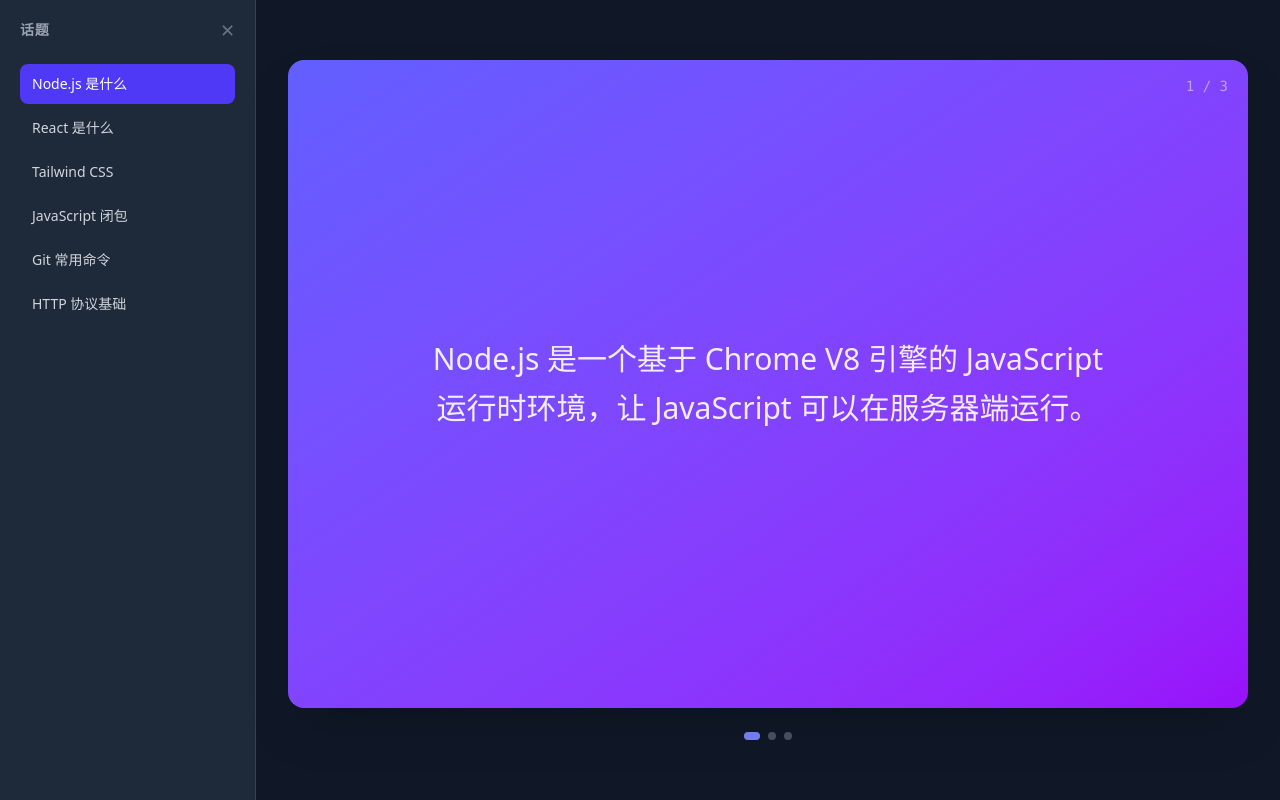
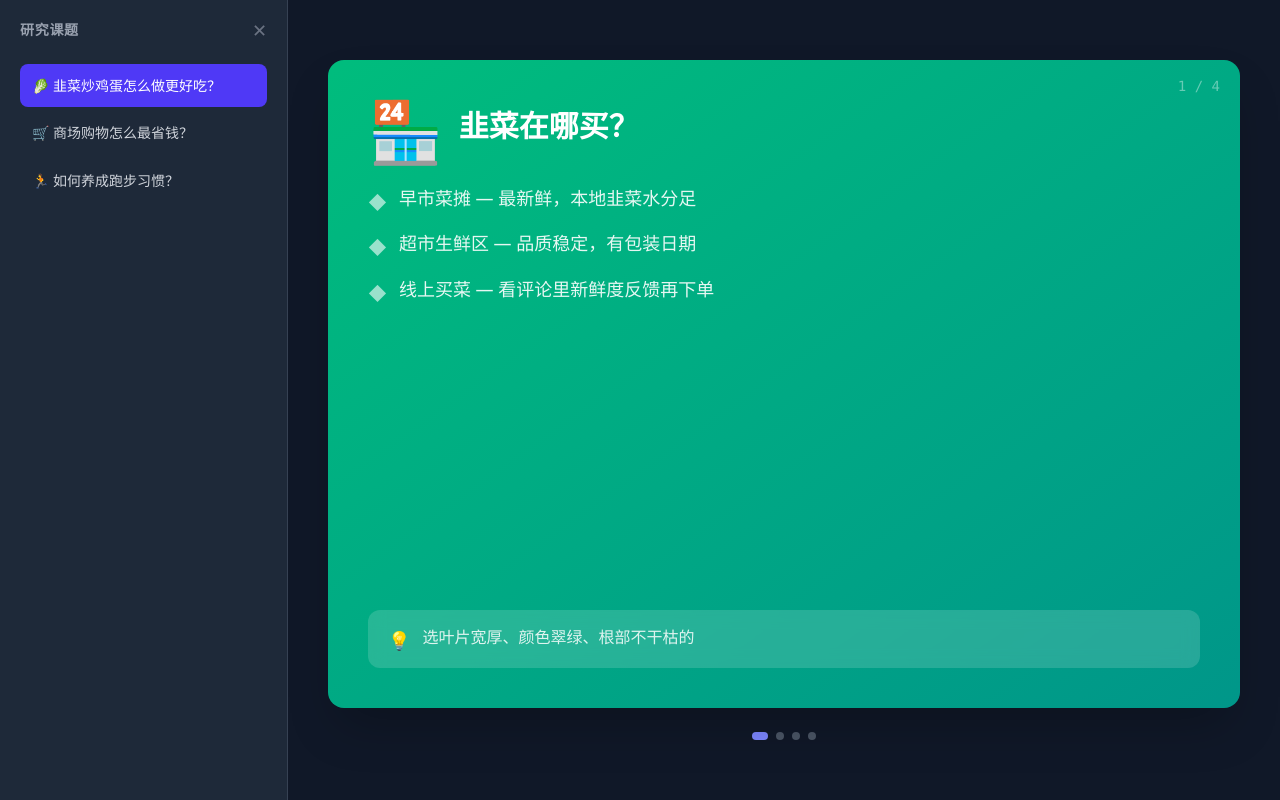
Before and after one commit to x2x5/aly, a React (Vite) app: page / in a window 1280 px wide. Built offline with nearby package versions, Linux system fonts and the light colour scheme.

Commit message:
refactor: 研究课题格式 + 可视化幻灯片

```diff
--- a/src/App.jsx
+++ b/src/App.jsx
@@ -1,16 +1,54 @@
 import { useState, useEffect, useCallback } from "react"
 import topics from "./data.js"
 
+const gradients = {
+  emerald: "from-emerald-500 to-teal-600",
+  amber: "from-amber-500 to-orange-600",
+  rose: "from-rose-500 to-pink-600",
+  violet: "from-violet-500 to-purple-600",
+  blue: "from-blue-500 to-indigo-600",
+  cyan: "from-cyan-500 to-blue-600",
+  orange: "from-orange-500 to-red-600",
+  pink: "from-pink-500 to-rose-600",
+  slate: "from-slate-500 to-gray-600",
+  green: "from-green-500 to-emerald-600",
+  indigo: "from-indigo-500 to-blue-700",
+  yellow: "from-yellow-500 to-amber-600",
+}
+
 function SlidePreview({ slide, index, total }) {
+  const bg = gradients[slide.color] || "from-indigo-500 to-purple-600"
   return (
-    <div className="relative flex items-center justify-center h-full w-full bg-gradient-to-br from-indigo-500 to-purple-600 rounded-2xl shadow-2xl p-12 select-none cursor-default">
-      <span className="absolute top-4 right-5 text-white/50 text-sm font-mono">
+    <div
+      className={`relative flex flex-col bg-gradient-to-br ${bg} rounded-2xl shadow-2xl p-8 md:p-10 select-none cursor-default h-full w-full overflow-y-auto`}
+    >
+      <span className="absolute top-4 right-5 text-white/40 text-sm font-mono">
         {index} / {total}
       </span>
-      <div className="text-center">
-        <p className="text-2xl md:text-3xl text-white/90 max-w-2xl mx-auto leading-relaxed">
-          {slide.content}
-        </p>
+
+      <div className="flex items-start gap-4 mb-6">
+        <span className="text-5xl md:text-6xl leading-none flex-shrink-0">
+          {slide.icon}
+        </span>
+        <h2 className="text-2xl md:text-3xl font-bold text-white mt-2">
+          {slide.title}
+        </h2>
+      </div>
+
+      <ul className="space-y-3 mb-6 flex-1">
+        {slide.points.map((point, i) => (
+          <li key={i} className="flex items-start gap-3 text-white/90 text-base md:text-lg leading-relaxed">
+            <span className="text-white/60 mt-1 flex-shrink-0">◆</span>
+            <span>{point}</span>
+          </li>
+        ))}
+      </ul>
+
+      <div className="bg-white/15 backdrop-blur-sm rounded-xl px-5 py-3.5 flex items-start gap-3">
+        <span className="text-lg flex-shrink-0 mt-0.5">💡</span>
+        <span className="text-white/85 text-sm md:text-base leading-relaxed">
+          {slide.tip}
+        </span>
       </div>
     </div>
   )
@@ -55,12 +93,12 @@ export default function App() {
     <div className="flex h-screen bg-gray-900 text-white overflow-hidden">
       <aside
         className={`bg-gray-800 border-r border-gray-700 flex-shrink-0 overflow-y-auto transition-all duration-300 ${
-          collapsed ? "w-0 p-0 overflow-hidden" : "w-64 p-5"
+          collapsed ? "w-0 p-0 overflow-hidden" : "w-72 p-5"
         }`}
       >
         <div className="flex items-center justify-between mb-6">
           <h2 className="text-sm font-semibold text-gray-400 uppercase tracking-wider">
-            话题
+            研究课题
           </h2>
           <button
             onClick={() => setCollapsed(true)}
@@ -76,7 +114,7 @@ export default function App() {
               <li key={i}>
                 <button
                   onClick={() => setSelected(i)}
-                  className={`w-full text-left px-3 py-2.5 rounded-lg text-sm transition-colors ${
+                  className={`w-full text-left px-3 py-3 rounded-lg text-sm transition-colors leading-snug ${
                     active
                       ? "bg-indigo-600 text-white font-medium"
                       : "text-gray-300 hover:bg-gray-700 hover:text-white"
@@ -99,7 +137,7 @@ export default function App() {
         </button>
       )}
 
-      <main className="flex-1 flex items-center justify-center p-8 min-w-0">
+      <main className="flex-1 flex items-center justify-center p-6 md:p-10 min-w-0">
         <div className="relative w-full h-full max-w-5xl max-h-[85vh] flex flex-col items-center justify-center gap-6">
           <div className="w-full flex-1 min-h-0">
             <SlidePreview
--- a/src/data.js
+++ b/src/data.js
@@ -1,51 +1,149 @@
 const topics = [
   {
-    title: "Node.js 是什么",
+    title: "🥬 韭菜炒鸡蛋怎么做更好吃？",
     slides: [
-      { content: "Node.js 是一个基于 Chrome V8 引擎的 JavaScript 运行时环境，让 JavaScript 可以在服务器端运行。" },
-      { content: "特点：事件驱动、非阻塞 I/O、轻量高效，非常适合构建高性能的网络应用。" },
-      { content: "应用场景：Web 服务器、API 服务、CLI 工具、实时通信应用等。" },
+      {
+        icon: "🏪",
+        title: "韭菜在哪买？",
+        points: [
+          "早市菜摊 — 最新鲜，本地韭菜水分足",
+          "超市生鲜区 — 品质稳定，有包装日期",
+          "线上买菜 — 看评论里新鲜度反馈再下单",
+        ],
+        tip: "选叶片宽厚、颜色翠绿、根部不干枯的",
+        color: "emerald",
+      },
+      {
+        icon: "🥚",
+        title: "鸡蛋怎么买最好？",
+        points: [
+          "看生产日期 — 越新鲜越好，蛋黄更饱满",
+          "选土鸡蛋 vs 普通蛋 — 土鸡蛋更香，颜色更深",
+          "散装蛋更划算，盒装蛋送礼合适",
+        ],
+        tip: "打开后蛋黄饱满不散、蛋清粘稠 = 新鲜",
+        color: "amber",
+      },
+      {
+        icon: "🔥",
+        title: "火候怎么控制？",
+        points: [
+          "先炒鸡蛋 — 中火，定型就盛出，别炒老",
+          "再炒韭菜 — 大火快炒，变色就出锅",
+          "最后混合 — 韭菜鸡蛋一起翻炒 10 秒",
+        ],
+        tip: "全程不超过 2 分钟，韭菜老了就不好吃了",
+        color: "rose",
+      },
+      {
+        icon: "🧂",
+        title: "调味有什么讲究？",
+        points: [
+          "盐最后放 — 韭菜遇盐容易出水",
+          "一点白糖提鲜 — 不能多，小半勺就够了",
+          "蚝油可以加 — 增鲜但别放太多",
+        ],
+        tip: "油要比平时多一点，鸡蛋和韭菜都吃油",
+        color: "violet",
+      },
     ],
   },
   {
-    title: "React 是什么",
+    title: "🛒 商场购物怎么最省钱？",
     slides: [
-      { content: "React 是一个用于构建用户界面的 JavaScript 库，由 Facebook 开发和维护。" },
-      { content: "核心概念：组件化、虚拟 DOM、单向数据流、JSX 语法。" },
-      { content: "React 采用声明式编程风格，让构建交互式 UI 变得更加简单和可预测。" },
-      { content: "生态丰富：React Router、Redux、Next.js 等配套工具链完善。" },
+      {
+        icon: "📋",
+        title: "出门前列好清单",
+        points: [
+          "提前写好购物清单，避免冲动消费",
+          "按超市布局规划路线，少走冤枉路",
+          "清单之外的东西坚决不买",
+        ],
+        tip: "用手机备忘录列清单，到超市打勾",
+        color: "blue",
+      },
+      {
+        icon: "🏷️",
+        title: "学会看价格标签",
+        points: [
+          "看单价（元/克）而不是总价 — 大包装不一定划算",
+          "关注货架上下层 — 便宜商品往往在底层",
+          "超市自有品牌通常比名牌便宜 30%",
+        ],
+        tip: "角落和货架两端经常有打折清仓商品",
+        color: "cyan",
+      },
+      {
+        icon: "📅",
+        title: "选对时间去购物",
+        points: [
+          "晚上 8 点后 — 生鲜熟食打折处理",
+          "周二周三 — 超市通常上新促销",
+          "月底 — 冲业绩折扣力度最大",
+        ],
+        tip: "避开周末和下班高峰期，购物体验更好",
+        color: "orange",
+      },
+      {
+        icon: "💳",
+        title: "用好优惠和返利",
+        points: [
+          "超市会员卡积分 — 攒到年底换东西",
+          "银联/信用卡满减活动",
+          "返利 App 先查优惠券再结账",
+        ],
+        tip: "小额商品用现金支付，更容易控制预算",
+        color: "pink",
+      },
     ],
   },
   {
-    title: "Tailwind CSS",
+    title: "🏃 如何养成跑步习惯？",
     slides: [
-      { content: "Tailwind CSS 是一个实用优先的 CSS 框架，通过组合原子化 class 来快速构建界面。" },
-      { content: "优势：高度可定制、无需命名 CSS 类、内置响应式断点、暗色模式支持。" },
+      {
+        icon: "👟",
+        title: "跑鞋比什么都重要",
+        points: [
+          "去专业跑步店测脚型，选对鞋款",
+          "不要穿篮球鞋或帆布鞋跑步",
+          "跑鞋寿命大约 600-800 公里",
         ],
+        tip: "下午试鞋最准，脚会稍微胀大",
+        color: "slate",
       },
       {
-    title: "JavaScript 闭包",
-    slides: [
-      { content: "闭包是指函数能够记住并访问其词法作用域中的变量，即使该函数在其作用域之外执行。" },
-      { content: "经典应用：数据私有化、柯里化、回调函数、防抖节流等。" },
+        icon: "🎯",
+        title: "从走开始，别硬跑",
+        points: [
+          "第一周：快走 30 分钟，让身体适应",
+          "第二周：走 1 分钟 + 跑 1 分钟交替",
+          "第三周起：逐渐增加跑步时间比例",
         ],
+        tip: "能边跑边说话的速度就是合适的速度",
+        color: "green",
       },
       {
-    title: "Git 常用命令",
-    slides: [
-      { content: "git init / git clone / git add / git commit / git push — 基本工作流" },
-      { content: "git branch / git checkout / git merge — 分支管理" },
-      { content: "git rebase / git stash / git log / git diff — 进阶操作" },
+        icon: "📱",
+        title: "用 App 记录每一次",
+        points: [
+          "Keep / Strava 记录配速和路线",
+          "看进步曲线 — 数据是最好的动力",
+          "加入线上跑团，有人一起打卡",
         ],
+        tip: "不要天天跑，隔天跑效果更好",
+        color: "indigo",
       },
       {
-    title: "HTTP 协议基础",
-    slides: [
-      { content: "HTTP 是超文本传输协议，基于请求-响应模型，无状态，运行在 TCP 之上。" },
-      { content: "常见方法：GET（获取）、POST（创建）、PUT（更新）、DELETE（删除）。" },
-      { content: "状态码分类：1xx 信息、2xx 成功、3xx 重定向、4xx 客户端错误、5xx 服务器错误。" },
-      { content: "HTTP/2 支持多路复用、头部压缩、服务器推送，显著提升性能。" },
-      { content: "HTTPS = HTTP + SSL/TLS 加密，保证数据传输的安全性和完整性。" },
+        icon: "🏆",
+        title: "设置奖励机制",
+        points: [
+          "连续跑 7 天 — 奖励一双新袜子",
+          "跑满 100 公里 — 换新装备",
+          "完成第一个 5 公里 — 发朋友圈庆祝",
+        ],
+        tip: "把目标告诉朋友，有人监督更容易坚持",
+        color: "yellow",
+      },
     ],
   },
 ]
```
Lines whose indentation alone changed are shown as unchanged.
